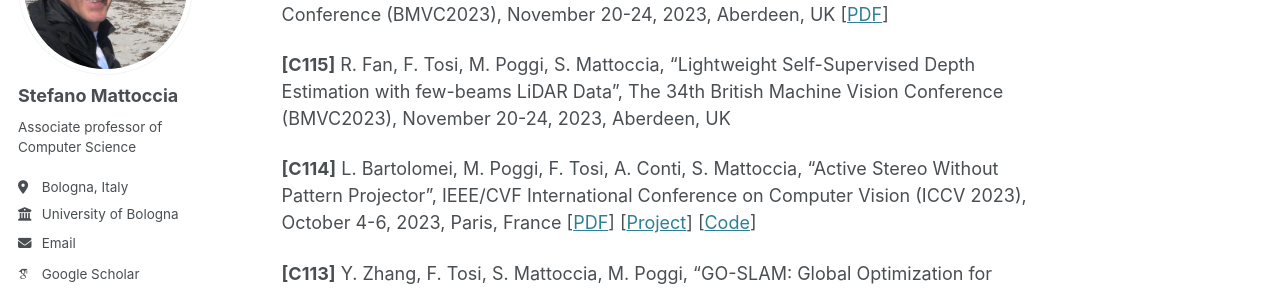
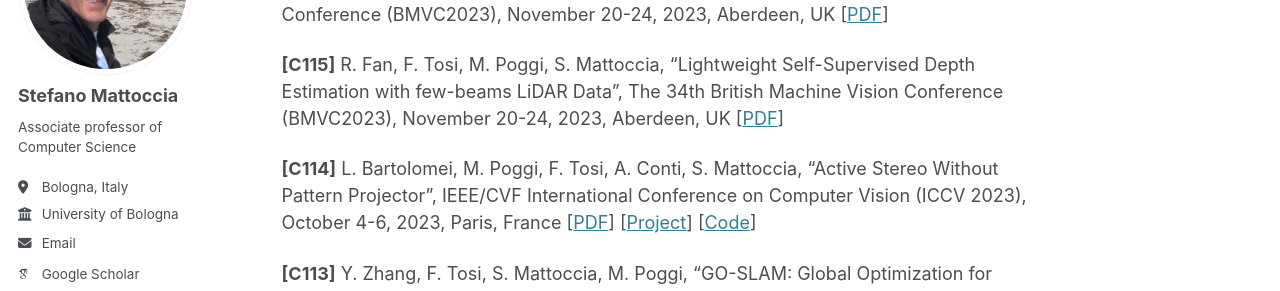
Before and after one commit to stefanomattoccia/stefanomattoccia.github.io, a Jekyll site: the page built from _pages/publications.md, in a window 1280 px wide and 900 px high, scrolled down 5220 px. Shown: the part 206-497 px from the top of the window. Built offline with Jekyll 4.4.1, drawn with Linux system fonts in a browser that asks for light colours; some web fonts are replaced.

Commit message:
Update publications.md

```diff
--- a/_pages/publications.md
+++ b/_pages/publications.md
@@ -109,7 +109,7 @@ International Conference and Workshop papers
 
 **[C116]** H. Li, M. Poggi, F. Tosi, S. Mattoccia, “On-Site Adaptation for Monocular Depth Estimation with a Static Camera”, oral presentation at The 34th British Machine Vision Conference (BMVC2023), November 20-24, 2023, Aberdeen, UK [[PDF](https://papers.bmvc2023.org/0901.pdf)]
 
-**[C115]** R. Fan, F. Tosi, M. Poggi, S. Mattoccia, “Lightweight Self-Supervised Depth Estimation with few-beams LiDAR Data”, The 34th British Machine Vision Conference (BMVC2023), November 20-24, 2023, Aberdeen, UK
+**[C115]** R. Fan, F. Tosi, M. Poggi, S. Mattoccia, “Lightweight Self-Supervised Depth Estimation with few-beams LiDAR Data”, The 34th British Machine Vision Conference (BMVC2023), November 20-24, 2023, Aberdeen, UK [[PDF](https://papers.bmvc2023.org/0356.pdf)]
 
 **[C114]** L. Bartolomei, M. Poggi, F. Tosi, A. Conti, S. Mattoccia, “Active Stereo Without Pattern Projector”, IEEE/CVF International Conference on Computer Vision (ICCV 2023), October 4-6, 2023, Paris, France [[PDF](https://openaccess.thecvf.com/content/ICCV2023/papers/Bartolomei_Active_Stereo_Without_Pattern_Projector_ICCV_2023_paper.pdf)] [[Project](https://vppstereo.github.io/)] [[Code](https://github.com/bartn8/vppstereo/)]
 
```
